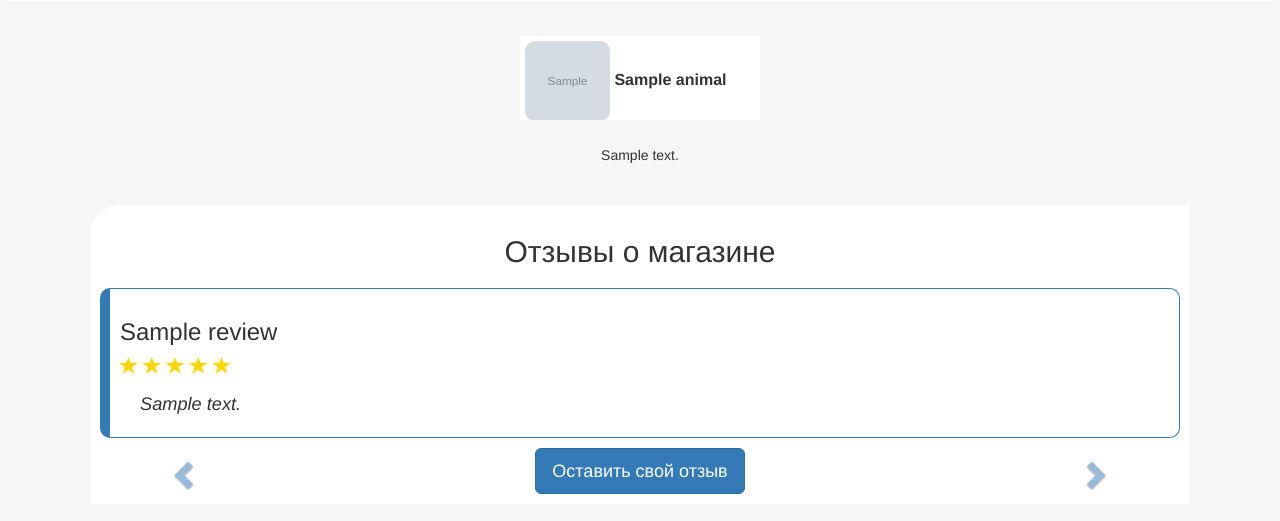
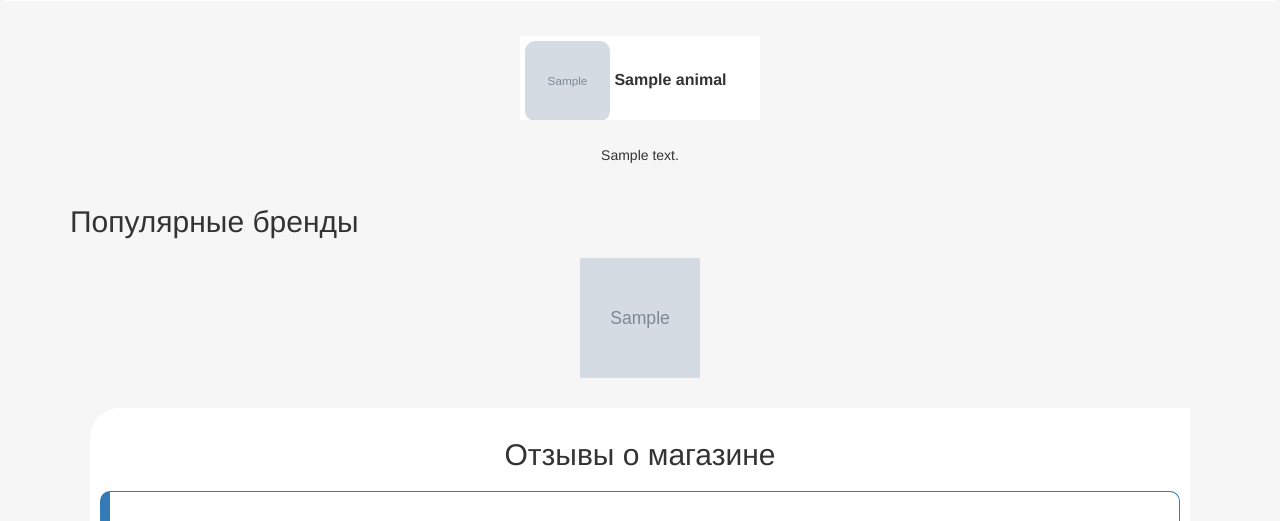
Before and after one commit to Snowdr0p/zoo_shop, a Django app: page / in a window 1280 px wide. Shown: the part 597-1118 px from the top of the page. Run offline with Django 4.2, Linux system fonts and the light colour scheme; tables that the repository leaves empty hold one stand-in row (values such as "Sample post"); grey boxes marked "Sample" are stand-in pictures; some libraries are stand-ins or nearby versions.

Commit message:
add brands to index page

```diff
--- a/content_manager/static/css/style.css
+++ b/content_manager/static/css/style.css
@@ -31,6 +31,22 @@ a.carousel-control.left, a.carousel-control.right {
 
 .d-none {
     display: none;
+}
+
+.flex-brand {
+    display: flex;
+    flex-wrap: wrap;
+    justify-content: center;
+    align-items: center;
+}
+
+.brand-item {
+    margin: 10px;
+}
+
+.brand-item > img {
+    width: 120px;
+    height: 120px;
 }
 
 .flex-container {
--- a/content_manager/templates/content_manager/index.html
+++ b/content_manager/templates/content_manager/index.html
@@ -32,7 +32,22 @@
         </section>
     {% endif %}
 
-
+    <div class="container">
+        <h2>Популярные бренды</h2>
+    </div>
+    <div class="container">
+        <div class="flex-brand">
+            {% for brand in brands %}
+            <div class="brand-item">
+                {% if brand.img %}
+                <img src="{{ brand.img.url }}" alt="{{ brand.name }}">
+                {% else %}
+                <img src="" alt="{{ brand.name }}">
+                {% endif %}
+            </div>
+            {% endfor %}
+        </div>
+    </div>
 
     <div class="container">
         {% include 'reviews/reviews.html' %}
```
